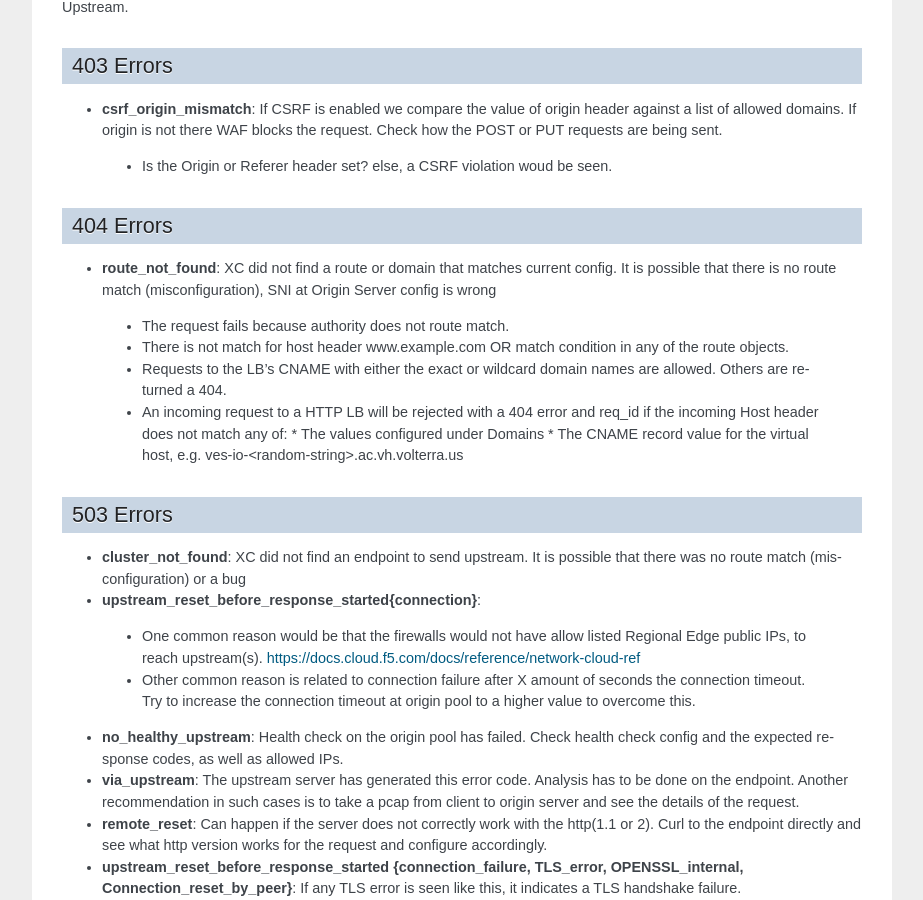
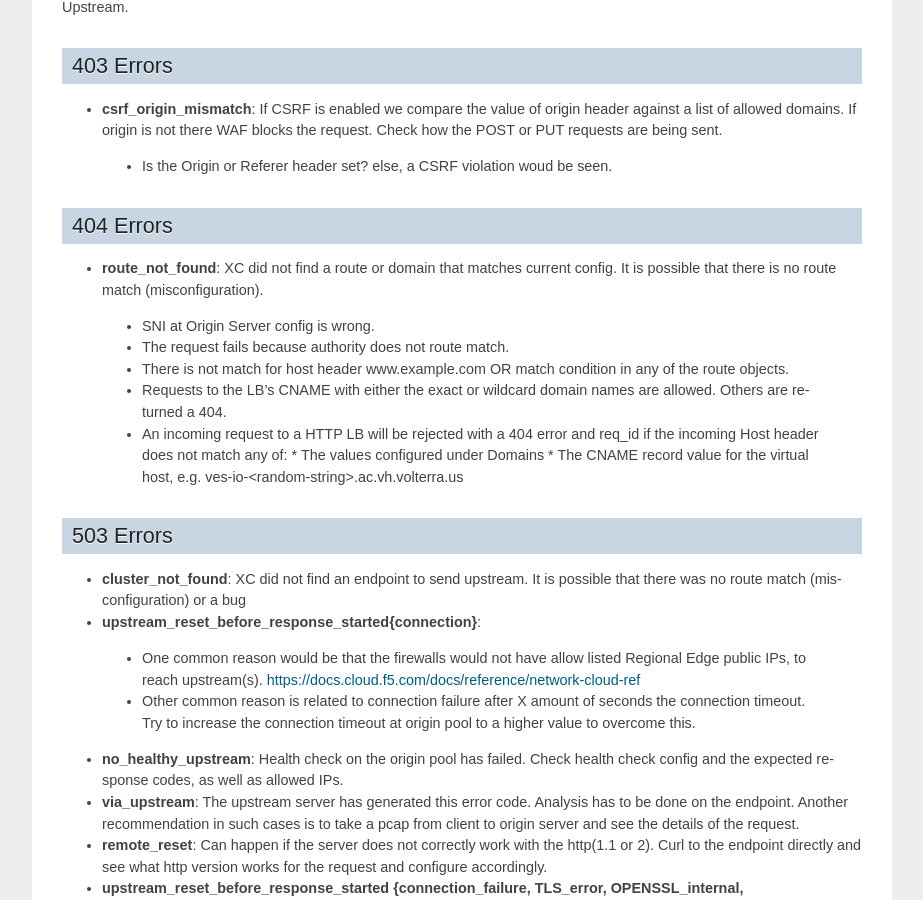
Before and after one commit to Mikej81/bigip_to_xc_faq, a Sphinx documentation site: the page built from docs/source/index.rst, in a window 1280 px wide and 900 px high, scrolled down 24350 px. Shown: the whole window, without its empty margins (198-1121 px from the left). Built offline with Sphinx 7.4.7, drawn with Linux system fonts in a browser that asks for light colours; the version number could not be read and is left out.

Commit message:
formatting

```diff
--- a/docs/source/index.rst
+++ b/docs/source/index.rst
@@ -804,9 +804,9 @@ In some cases, for troubleshooting, I can help to turn off XC Default Error Mess
 404 Errors
 ----------
 
-* **route_not_found**: XC did not find a route or domain that matches current config. It is possible that there is no route match (misconfiguration),
-  SNI at Origin Server config is wrong
+* **route_not_found**: XC did not find a route or domain that matches current config. It is possible that there is no route match (misconfiguration).
 
+ * SNI at Origin Server config is wrong.
  * The request fails because authority does not route match.
  * There is not match for host header www.example.com OR match condition in any of the route objects.
  * Requests to the LB's CNAME with either the exact or wildcard domain names are allowed. Others are returned a 404.
```
Also changed, not shown: 6 other files.
